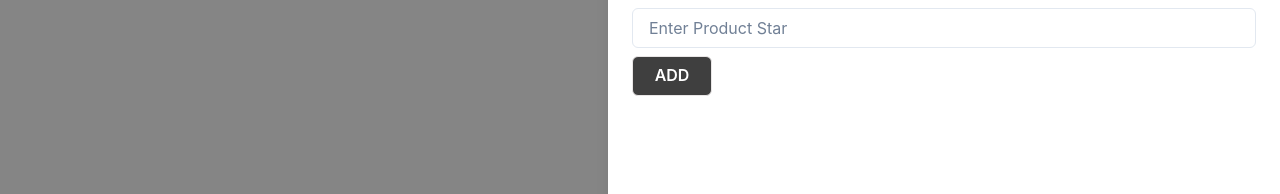
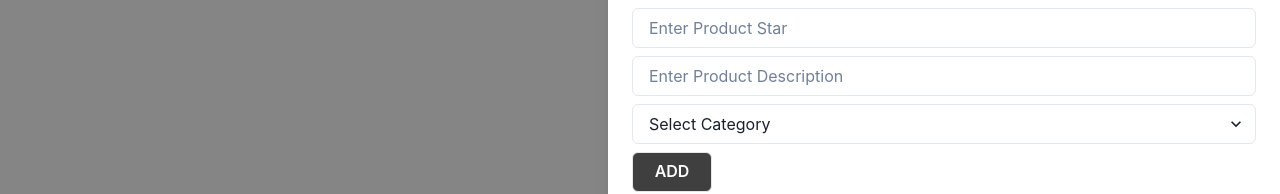
Before and after one commit to faizanhamid0717/aquatic-discussion-8005, a React (Create React App) app in the folder snapdeal/: page /admin in a window 1280 px wide. Both pictures are taken after typing "Sample" into the empty fields and a click on the button "ADD PRODUCT". Shown: the part 254-448 px from the top of the page. Built offline with nearby package versions, Linux system fonts and the light colour scheme; no server answers.

Commit message:
added miner changes

```diff
--- a/snapdeal/src/components/AddLoginForm.jsx
+++ b/snapdeal/src/components/AddLoginForm.jsx
@@ -9,25 +9,34 @@ import {
   DrawerHeader,
   Stack,
   Input,
+  Select,
 } from "@chakra-ui/react";
 import React, { useState } from "react";
+import { useDispatch } from "react-redux";
+import { postProductFn } from "../redux/productReducer/action";
 
 export default function AddLoginForm() {
   const { isOpen, onOpen, onClose } = useDisclosure();
+  const dispatch = useDispatch();
   const [name, setName] = useState("");
   const [image, setImage] = useState("");
   const [price, setPrice] = useState(0);
   const [discount, setDiscount] = useState(0);
   const [star, setStar] = useState("");
-
+  const [category, setCategory] = useState("");
+  const [description, setDescription] = useState("");
   const handleSubmit = () => {
     let data = {
-      name,
-      image,
-      price,
-      discount,
-      star,
+      id: Date.now(),
+      title: name,
+      image: image,
+      price: price,
+      discount: discount,
+      category: category,
+      description: description,
+      rating: star,
     };
+    dispatch(postProductFn(data));
     console.log(data);
   };
   return (
@@ -74,7 +83,21 @@ export default function AddLoginForm() {
                 value={star}
                 onChange={(e) => setStar(e.target.value)}
               />
-
+              <Input
+                placeholder="Enter Product Description"
+                size="md"
+                value={description}
+                onChange={(e) => setDescription(e.target.value)}
+              />
+              <Select
+                placeholder="Select Category"
+                value={category}
+                onChange={(e) => setCategory(e.target.value)}
+              >
+                <option value="women's clothing">WOMEN</option>
+                <option value="men's clothing">MEN</option>
+                <option value="child">KID'S</option>
+              </Select>
               <Button bg="#3F3F3F" color="white" onClick={handleSubmit}>
                 ADD
               </Button>
--- a/snapdeal/src/redux/productReducer/action.js
+++ b/snapdeal/src/redux/productReducer/action.js
@@ -32,7 +32,8 @@ export const postProductFn = (productData) => (dispatch) => {
   return axios
     .post(API, productData)
     .then((res) => {
-      dispatch({ type: POST_PRODUCT_REQUEST_SUCCESS, payload: res.data });
+      dispatch({ type: POST_PRODUCT_REQUEST_SUCCESS });
+      dispatch({ type: GET_PRODUCT_REQUEST_SUCCESS, payload: res.data });
     })
     .catch((err) => {
       console.log("API FAILURE", err);
```
